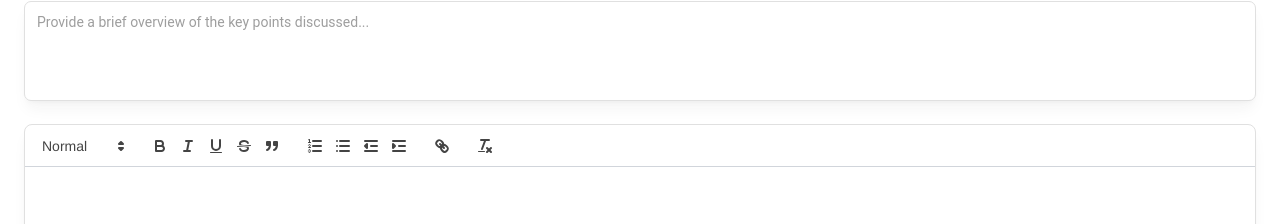
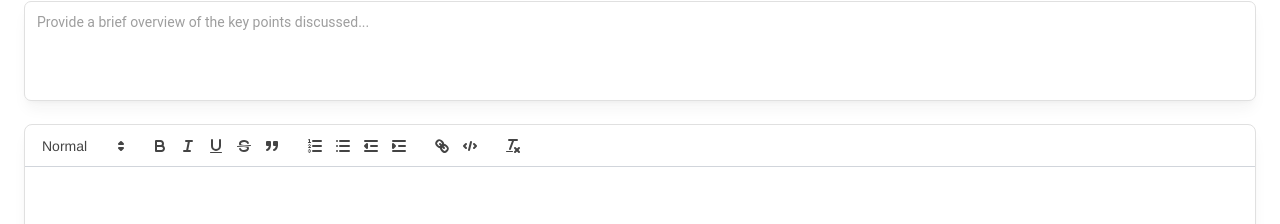
Before and after one commit to prikol769/blog-app-frontend, a React (Vite) app: page /create-post in a window 1280 px wide. Shown: the part 275-499 px from the top of the page. Built offline with nearby package versions, Linux system fonts and the light colour scheme; no server answers.

Commit message:
added highlight to create post page

```diff
--- a/src/pages/CreatePostPage.jsx
+++ b/src/pages/CreatePostPage.jsx
@@ -12,8 +12,18 @@ import { useState } from "react";
 import axios from "axios";
 import { PreviwPostCard } from "../components/PreviwPostCard";
 import { useGlobalContext } from "../context/GlobalContext";
+import hljs from "highlight.js/lib/core";
+import javascript from "highlight.js/lib/languages/javascript";
+import css from "highlight.js/lib/languages/css";
+import "highlight.js/styles/monokai-sublime.css";
+
+hljs.registerLanguage("javascript", javascript);
+hljs.registerLanguage("css", css);
 
 const modules = {
+  syntax: {
+    highlight: (text) => hljs.highlightAuto(text).value,
+  },
   toolbar: [
     [{ header: [1, 2, 3, 4, 5, false] }],
     ["bold", "italic", "underline", "strike", "blockquote"],
@@ -23,7 +33,7 @@ const modules = {
       { indent: "-1" },
       { indent: "+1" },
     ],
-    ["link"],
+    ["link", "code-block"],
     ["clean"],
   ],
 };
@@ -39,6 +49,7 @@ const formats = [
   "bullet",
   "indent",
   "link",
+  "code-block",
 ];
 
 const CreatePostPage = () => {
```
